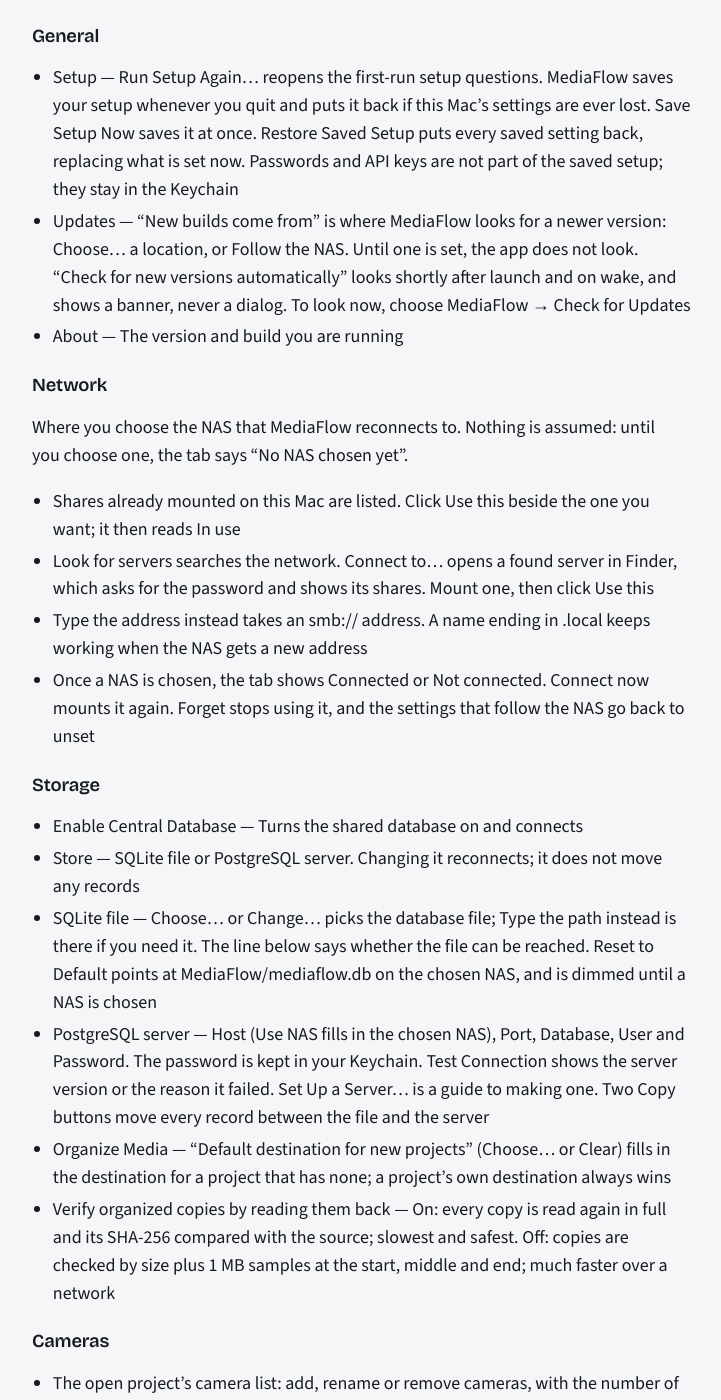
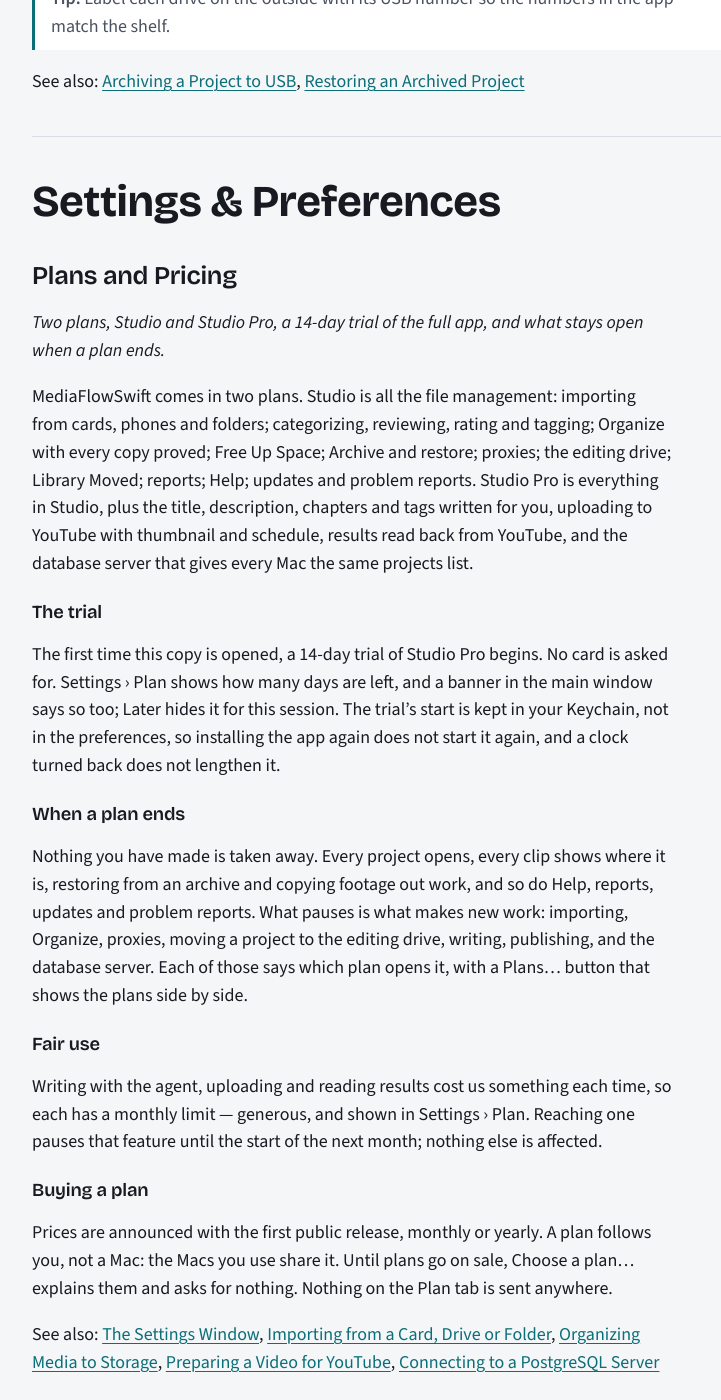
Before and after one commit to mwmike/mediaflowswift.com, a Jekyll site: the page built from manual/index.md, in a window 1280 px wide and 1400 px high, scrolled down 134218 px. Shown: the whole window, without its empty margins (80-801 px from the left). Built offline with Jekyll 4.4.1, drawn with Linux system fonts in a browser that asks for light colours; some of the changed text lies outside the part shown.

Commit message:
Manual: 1.10.22

```diff
--- a/manual/index.md
+++ b/manual/index.md
@@ -133,6 +133,7 @@
   - [Managing Archive Volumes](#managing-archive-volumes)
 
 - [Settings & Preferences](#settings--preferences)
+  - [Plans and Pricing](#plans-and-pricing)
   - [The Settings Window](#the-settings-window)
   - [Smart Notifications](#smart-notifications)
 
@@ -720,6 +721,8 @@
 
 A Clear Card… button appears beside Eject. It closes the Import sheet and opens the Clear Card sheet, which deletes only clips that are already organized and verified at the destination.
 
+Importing is part of the Studio plan; see Plans and Pricing.
+
 See also: [Importing from iPhone or Camera](#importing-from-iphone-or-camera), [The Import Sheet and Completion Card](#the-import-sheet-and-completion-card), [Clear Card](#clear-card), [Clip Classifier, Second Pass (Tier 1)](#clip-classifier-second-pass-tier-1)
 
 ## Importing from iPhone or Camera
@@ -1051,6 +1054,8 @@
 
 > **Tip:** Clips in the Skip (don’t copy) category are never copied. The category is stored as “Do Not Copy” in the .vpm file and the database; only the label changed.
 
+Organize is part of the Studio plan; see Plans and Pricing.
+
 See also: [Change destination folder](#change-destination-folder), [Re-check files](#re-check-files), [Freeing Up Space](#freeing-up-space), [Clear Card](#clear-card)
 
 ## Change destination folder
@@ -1946,6 +1951,8 @@
 - Pop-out button — Open the video in its own window
 
 > **Tip:** Use frame stepping for precise positioning when extracting thumbnails or creating subclips.
+
+Making proxies is part of the Studio plan; see Plans and Pricing.
 
 See also: [Pop-Out Video Window](#pop-out-video-window), [Extracting Thumbnails and Subclips](#extracting-thumbnails-and-subclips)
 
@@ -2459,6 +2466,8 @@
 - Use the password already in my Keychain — for saving the file again for the server you already use. A server reads its password only the first time it starts, so the file must keep the same one
 - Make a new password — for a server that has never been started. It replaces the one in your Keychain, so MediaFlow can no longer sign in to the old server
 
+The database server is part of Studio Pro; without it the app keeps working with a database file. See Plans and Pricing.
+
 See also: [SQLite File or PostgreSQL Server?](#sqlite-file-or-postgresql-server), [Copying Records Between the File and the Server](#copying-records-between-the-file-and-the-server), [Choosing and Connecting Your NAS](#choosing-and-connecting-your-nas), [Database Connection Issues](#database-connection-issues)
 
 ## Copying Records Between the File and the Server
@@ -2794,6 +2803,8 @@
 
 > **Warning:** Read what it writes before you publish it. The agent works from a transcript, and speech recognition mishears names, places and technical words. A wrong name in a title is your name on a mistake.
 
+Writing with the agent is part of Studio Pro, with a monthly fair-use limit; see Plans and Pricing.
+
 See also: [Preparing a Video for YouTube](#preparing-a-video-for-youtube), [The Publishing Checklist](#the-publishing-checklist), [Privacy: What Leaves This Mac](#privacy-what-leaves-this-mac), [Using a Model to Suggest Categories](#using-a-model-to-suggest-categories)
 
 ## The Publishing Checklist
@@ -2898,6 +2909,8 @@
 These are the words and settings the video went up with, even if you edit the draft afterwards. If the database was not connected when the upload finished, the video is added the next time you open Prepare for YouTube for that project, or upload from it; a later upload does not push it aside. The visibility is what you asked for: MediaFlow’s permission cannot read your channel, so if Google kept a Public video Private, or you changed it in YouTube Studio, the database does not know. Turning on statistics changes that: see How Your Videos Are Doing.
 
 > **Tip:** An upload uses most of a new Google Cloud project’s daily allowance of 10,000 units: 1,600 for the video and 50 for the thumbnail. That is about six videos a day. The allowance resets at midnight Pacific time.
+
+Uploading, and reading results, are part of Studio Pro, each with a monthly fair-use limit; see Plans and Pricing.
 
 See also: [Setting Up Your Google Client](#setting-up-your-google-client), [How Your Videos Are Doing](#how-your-videos-are-doing), [Preparing a Video for YouTube](#preparing-a-video-for-youtube), [The Publishing Checklist](#the-publishing-checklist), [Making a Thumbnail](#making-a-thumbnail), [Privacy: What Leaves This Mac](#privacy-what-leaves-this-mac)
 
@@ -3069,6 +3082,8 @@
 On a Mac that knows a project is out, Cleanup and Free Up Space never take a file out of its library copy, even where it looks like a spare copy of a clip on the editing drive. The Mac that sent it out knows at once; another Mac knows from the first time it opens the project or its library copy with the shared database connected.
 
 > **Tip:** Copying writes the whole project across. Over a wireless connection that can be slow; a wired connection to the drive is many times faster.
+
+The editing drive is part of the Studio plan; see Plans and Pricing.
 
 See also: [Moving a Project](#moving-a-project), [After Moving Your Library to a New Drive](#after-moving-your-library-to-a-new-drive), [Processing the Proxy Queue](#processing-the-proxy-queue)
 
@@ -3282,11 +3297,35 @@
 
 # Settings & Preferences
 
+## Plans and Pricing
+
+*Two plans, Studio and Studio Pro, a 14-day trial of the full app, and what stays open when a plan ends.*
+
+MediaFlowSwift comes in two plans. Studio is all the file management: importing from cards, phones and folders; categorizing, reviewing, rating and tagging; Organize with every copy proved; Free Up Space; Archive and restore; proxies; the editing drive; Library Moved; reports; Help; updates and problem reports. Studio Pro is everything in Studio, plus the title, description, chapters and tags written for you, uploading to YouTube with thumbnail and schedule, results read back from YouTube, and the database server that gives every Mac the same projects list.
+
+### The trial
+
+The first time this copy is opened, a 14-day trial of Studio Pro begins. No card is asked for. Settings › Plan shows how many days are left, and a banner in the main window says so too; Later hides it for this session. The trial’s start is kept in your Keychain, not in the preferences, so installing the app again does not start it again, and a clock turned back does not lengthen it.
+
+### When a plan ends
+
+Nothing you have made is taken away. Every project opens, every clip shows where it is, restoring from an archive and copying footage out work, and so do Help, reports, updates and problem reports. What pauses is what makes new work: importing, Organize, proxies, moving a project to the editing drive, writing, publishing, and the database server. Each of those says which plan opens it, with a Plans… button that shows the plans side by side.
+
+### Fair use
+
+Writing with the agent, uploading and reading results cost us something each time, so each has a monthly limit — generous, and shown in Settings › Plan. Reaching one pauses that feature until the start of the next month; nothing else is affected.
+
+### Buying a plan
+
+Prices are announced with the first public release, monthly or yearly. A plan follows you, not a Mac: the Macs you use share it. Until plans go on sale, Choose a plan… explains them and asks for nothing. Nothing on the Plan tab is sent anywhere.
+
+See also: [The Settings Window](#the-settings-window), [Importing from a Card, Drive or Folder](#importing-from-a-card-drive-or-folder), [Organizing Media to Storage](#organizing-media-to-storage), [Preparing a Video for YouTube](#preparing-a-video-for-youtube), [Connecting to a PostgreSQL Server](#connecting-to-a-postgresql-server)
+
 ## The Settings Window
 
-*What each of the eight Settings tabs is for: General, Network, Storage, Cameras, Categories, Analysis, Privacy and Notifications.*
-
-Choose MediaFlow → Settings (Cmd+,). The window has eight tabs. This topic says what each one is for; the related topics go into detail.
+*What each of the nine Settings tabs is for: General, Network, Storage, Cameras, Categories, Analysis, Privacy, Notifications and Plan.*
+
+Choose MediaFlow → Settings (Cmd+,). The window has nine tabs. This topic says what each one is for; the related topics go into detail.
 
 ### General
 
```
